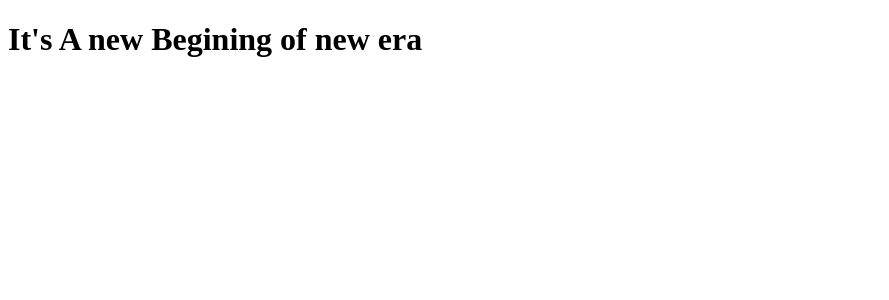
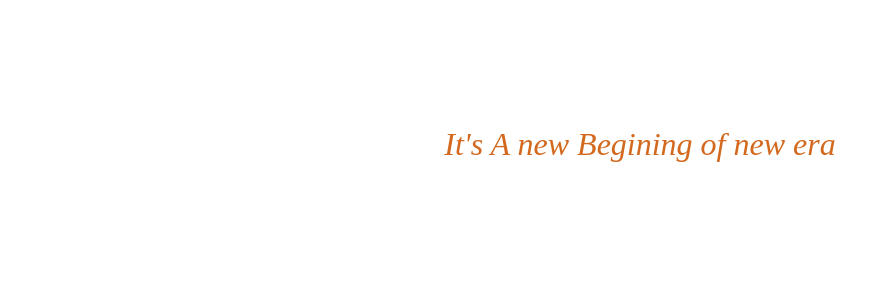
Before and after one commit to loxavenger/Angular-Devs, an Angular app in the folder Wild_Release/: page / in a window 1280 px wide. Shown: the top 300 px of the page, without its empty margins (0-889 px from the left). Built offline with nearby package versions, Linux system fonts and the light colour scheme.

Commit message:
Update in css

```diff
--- a/Wild_Release/src/app/app.component.scss
+++ b/Wild_Release/src/app/app.component.scss
@@ -0,0 +1,14 @@
+h1{
+    margin-top: 10%;
+    color: chocolate;
+    font-style: italic;
+    font-weight: 500;
+    text-align: center;
+    transition: ease-in-out;
+    transition-property: rotate;
+    transition-duration: 2s;
+}
+
+h1:hover{
+   rotate: 360deg;
+}
```
